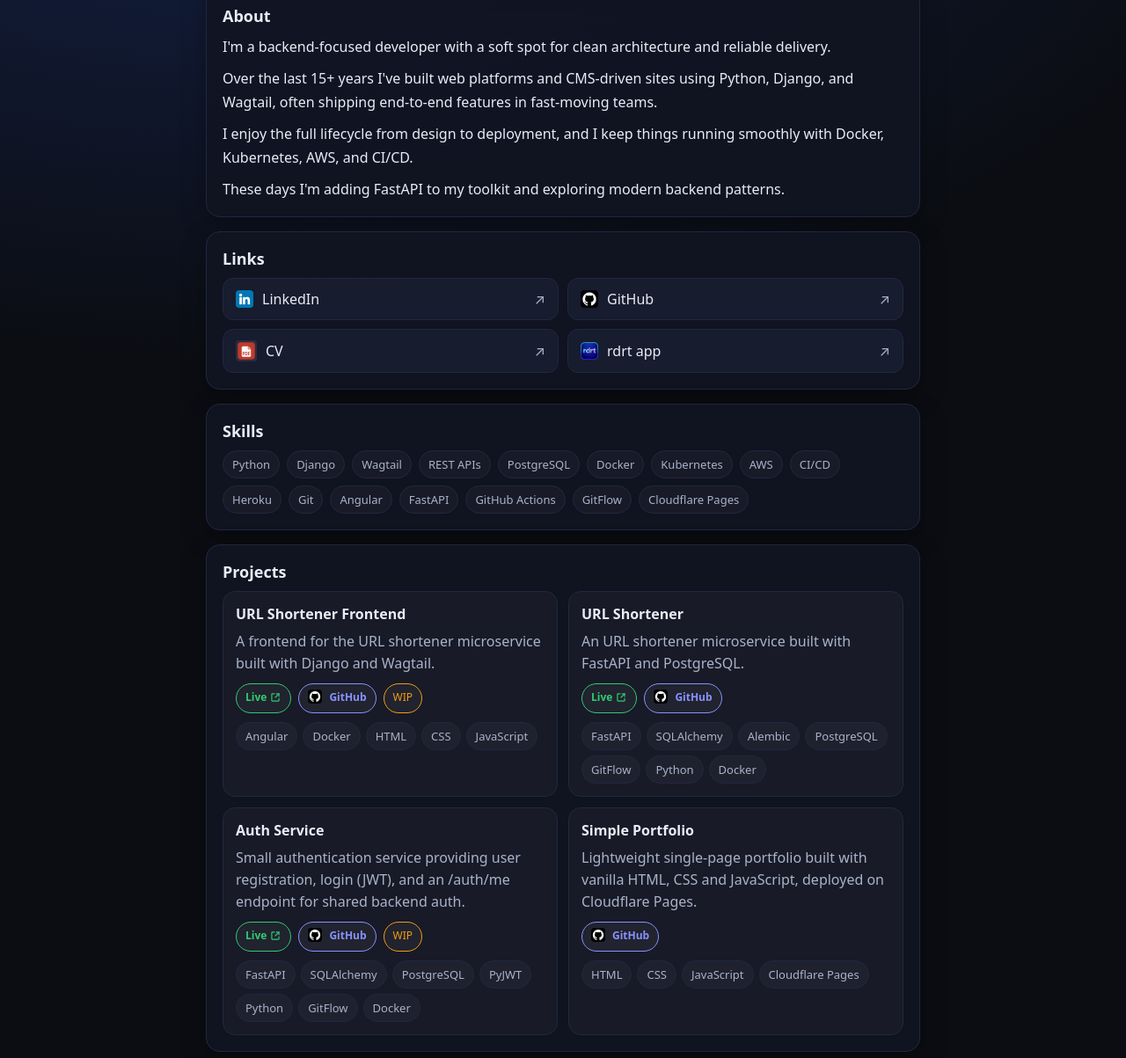
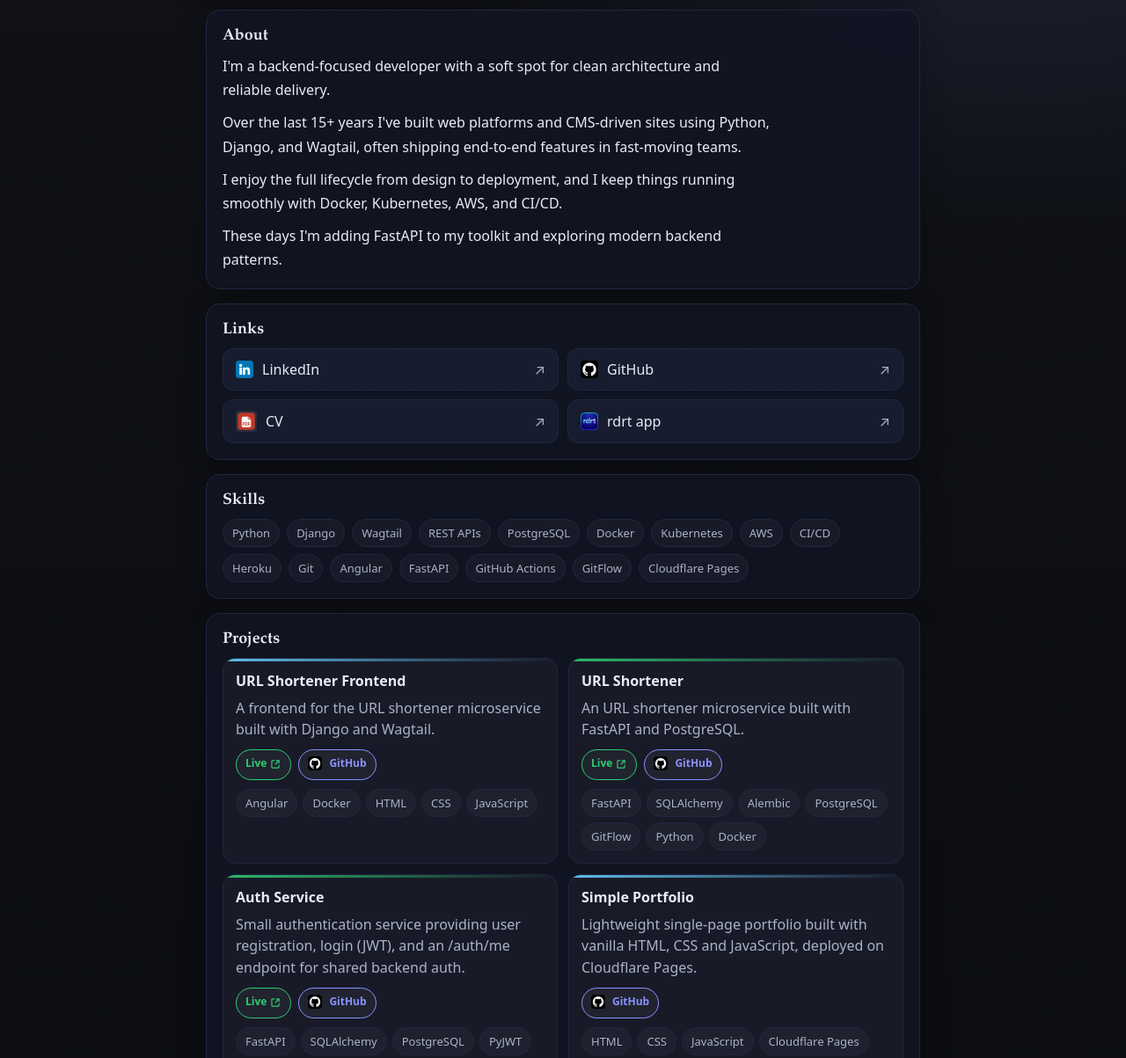
Before and after one commit to marcosamorim/simple_portfolio, a plain HTML site: page index.html in a window 1280 px wide. Shown: the part 190-1393 px from the top of the page at 88% size. Drawn offline with Linux system fonts and the light colour scheme.

Commit message:
feat(chore): Adding current section on Header; Removing status from projects; tweaks on fonts and spacing too

```diff
--- a/data.json
+++ b/data.json
@@ -1,6 +1,7 @@
 {
   "name": "Marcos Amorim",
   "tagline": "Python/Django/Wagtail developer",
+  "current": "building the rdrt URL shortener stack",
   "location": "United Kingdom",
   "about": "I'm a backend-focused developer with a soft spot for clean architecture and reliable delivery.\n\nOver the last 15+ years I've built web platforms and CMS-driven sites using Python, Django, and Wagtail, often shipping end-to-end features in fast-moving teams.\n\nI enjoy the full lifecycle from design to deployment, and I keep things running smoothly with Docker, Kubernetes, AWS, and CI/CD.\n\nThese days I'm adding FastAPI to my toolkit and exploring modern backend patterns.",
   "skills": [
@@ -22,7 +23,6 @@
         "live": "https://app.rdrt.uk",
         "github": "https://github.com/marcosamorim/url_shortener_ng"
       },
-      "status": "wip",
       "tags": ["Angular", "Docker", "HTML", "CSS", "JavaScript"]
     },
     {
@@ -41,7 +41,6 @@
         "github": "https://github.com/marcosamorim/auth-service",
         "live": "https://auth.rdrt.uk/docs"
       },
-      "status": "wip",
       "tags": ["FastAPI", "SQLAlchemy", "PostgreSQL", "PyJWT", "Python", "GitFlow", "Docker"]
     },
     {
--- a/index.html
+++ b/index.html
@@ -14,6 +14,7 @@
       <div class="head-text">
         <h1 id="name">Name</h1>
         <p class="muted" id="tagline">Tagline</p>
+        <p class="muted small" id="current"></p>
         <p class="muted small" id="location"></p>
       </div>
     </header>
--- a/script.js
+++ b/script.js
@@ -112,6 +112,17 @@ function renderProjects(projects) {
   root.innerHTML = "";
 
   for (const p of projects || []) {
+    const tagList = (p.tags || []).map(t => String(t).toLowerCase());
+    const tagSet = new Set(tagList);
+    const isFrontend = ["angular", "html", "css", "javascript"].some(t => tagSet.has(t));
+    const isBackend = ["python", "django", "wagtail", "fastapi", "sqlalchemy", "alembic", "postgresql", "rest apis"].some(t => tagSet.has(t));
+    const isInfra = ["docker", "kubernetes", "aws", "ci/cd", "heroku", "cloudflare pages"].some(t => tagSet.has(t));
+    let themeClass = "project";
+    if (isFrontend && isBackend) themeClass += " project--fullstack";
+    else if (isBackend) themeClass += " project--backend";
+    else if (isFrontend) themeClass += " project--frontend";
+    else if (isInfra) themeClass += " project--infra";
+
     const header = el("div", { class: "project-header" }, [
       el("span", { class: "project-title", text: p.name })
     ]);
@@ -162,29 +173,13 @@ function renderProjects(projects) {
       );
     }
 
-    if (p.status === "wip") {
-      actions.appendChild(
-        el("span", {
-          class: "badge wip",
-          text: "WIP"
-        })
-      );
-    } else if (p.status === "completed") {
-      actions.appendChild(
-          el("span", {
-            class: "badge completed",
-            text: "Completed"
-          })
-      );
-    }
-
     const tagsWrap = el("div", { class: "tags" });
     for (const t of p.tags || []) {
       tagsWrap.appendChild(el("span", { class: "chip", text: t }));
     }
 
     root.appendChild(
-      el("div", { class: "project" }, [
+      el("div", { class: themeClass }, [
         header,
         desc,
         actions,
@@ -199,6 +194,7 @@ function renderProjects(projects) {
     const data = await loadData();
     setText("name", data.name);
     setText("tagline", data.tagline);
+    setText("current", data.current ? `Currently: ${data.current}` : "");
     setText("location", data.location ? `📍 ${data.location}` : "");
     renderAbout(data.about);
 
--- a/styles.css
+++ b/styles.css
@@ -7,13 +7,18 @@
   --btn: #171c2e;
   --btnHover: #1d2440;
   --radius: 16px;
+  --heading-font: "Iowan Old Style", "Palatino", "Book Antiqua", serif;
 }
 
 * { box-sizing: border-box; }
 body {
   margin: 0;
   font-family: ui-sans-serif, system-ui, -apple-system, Segoe UI, Roboto, Arial;
-  background: radial-gradient(1200px 600px at 20% 0%, #142044, transparent), var(--bg);
+  background:
+    radial-gradient(1000px 500px at 10% -10%, rgba(46, 204, 113, 0.12), transparent 60%),
+    radial-gradient(1100px 700px at 90% 0%, rgba(136, 146, 255, 0.14), transparent 65%),
+    linear-gradient(180deg, rgba(255,255,255,0.02), rgba(0,0,0,0.02)),
+    var(--bg);
   color: var(--text);
 }
 
@@ -47,8 +52,8 @@ body {
   border: 1px solid var(--border);
 }
 
-h1 { margin: 0; font-size: 28px; letter-spacing: .2px; }
-h2 { margin: 0 0 10px; font-size: 18px; }
+h1 { margin: 0; font-size: 28px; letter-spacing: .2px; font-family: var(--heading-font); }
+h2 { margin: 0 0 10px; font-size: 18px; font-family: var(--heading-font); }
 p { margin: 8px 0 0; line-height: 1.55; }
 
 .muted { color: var(--muted); }
@@ -188,23 +193,30 @@ p { margin: 8px 0 0; line-height: 1.55; }
   color: #8892ff;
 }
 
-.badge.wip {
-  border-color: #f39c12;
-  color: #f39c12;
-}
-
-.badge.completed {
-  border-color: #1abc9c;
-  color: #1abc9c;
-}
 
 
 .project {
+  position: relative;
+  overflow: hidden;
   padding: 14px;
   border-radius: 14px;
   border: 1px solid var(--border);
   background: rgba(255,255,255,0.03);
 }
+.project::before {
+  content: "";
+  position: absolute;
+  left: 0;
+  top: 0;
+  height: 3px;
+  width: 100%;
+  background: linear-gradient(90deg, var(--accent, #2d364f), transparent);
+  opacity: 0.9;
+}
+.project--frontend { --accent: #66d0ff; }
+.project--backend { --accent: #2ecc71; }
+.project--fullstack { --accent: #8b6bff; }
+.project--infra { --accent: #f39c12; }
 .project a {
   color: var(--text);
   text-decoration: none;
@@ -215,7 +227,10 @@ p { margin: 8px 0 0; line-height: 1.55; }
 
 #about p {
   margin: 10px 0 0;
-  line-height: 1.65;
+  line-height: 1.7;
+}
+#about {
+  max-width: 68ch;
 }
 
 #about p:first-child {
```
